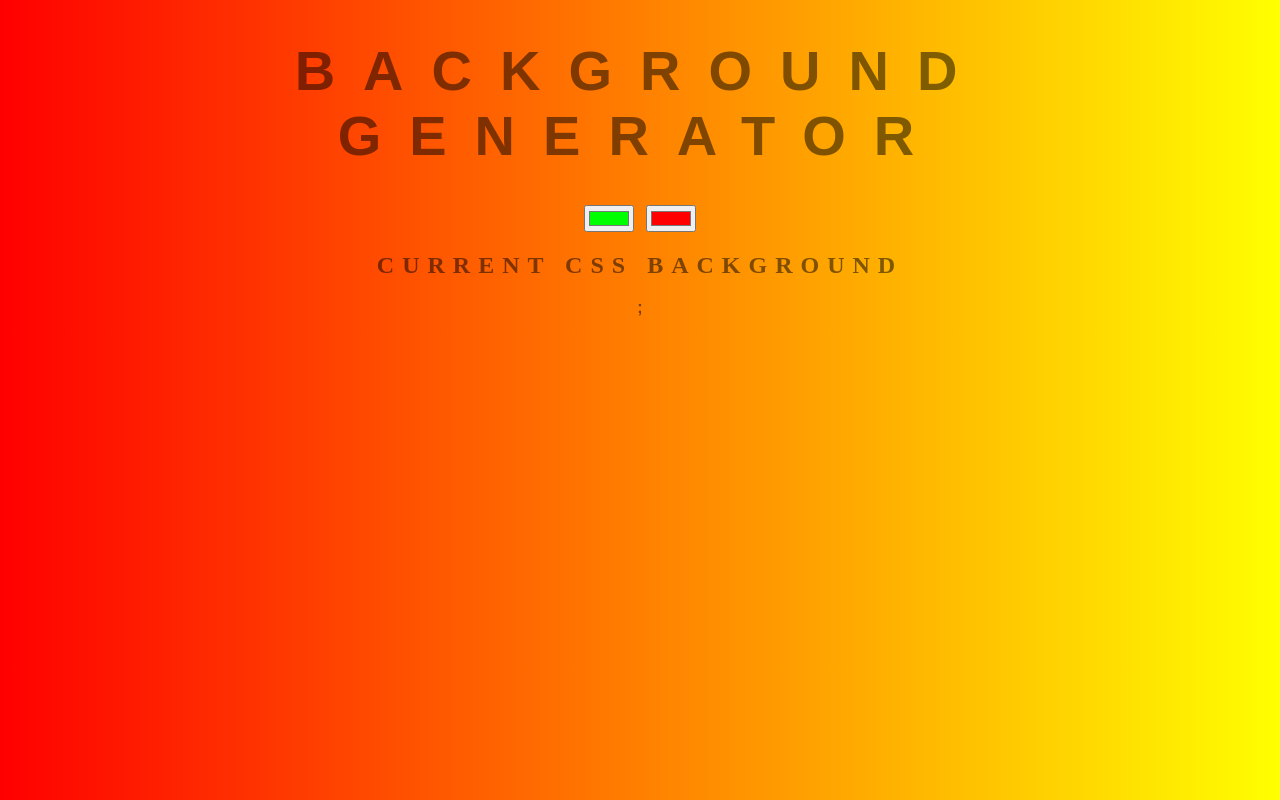
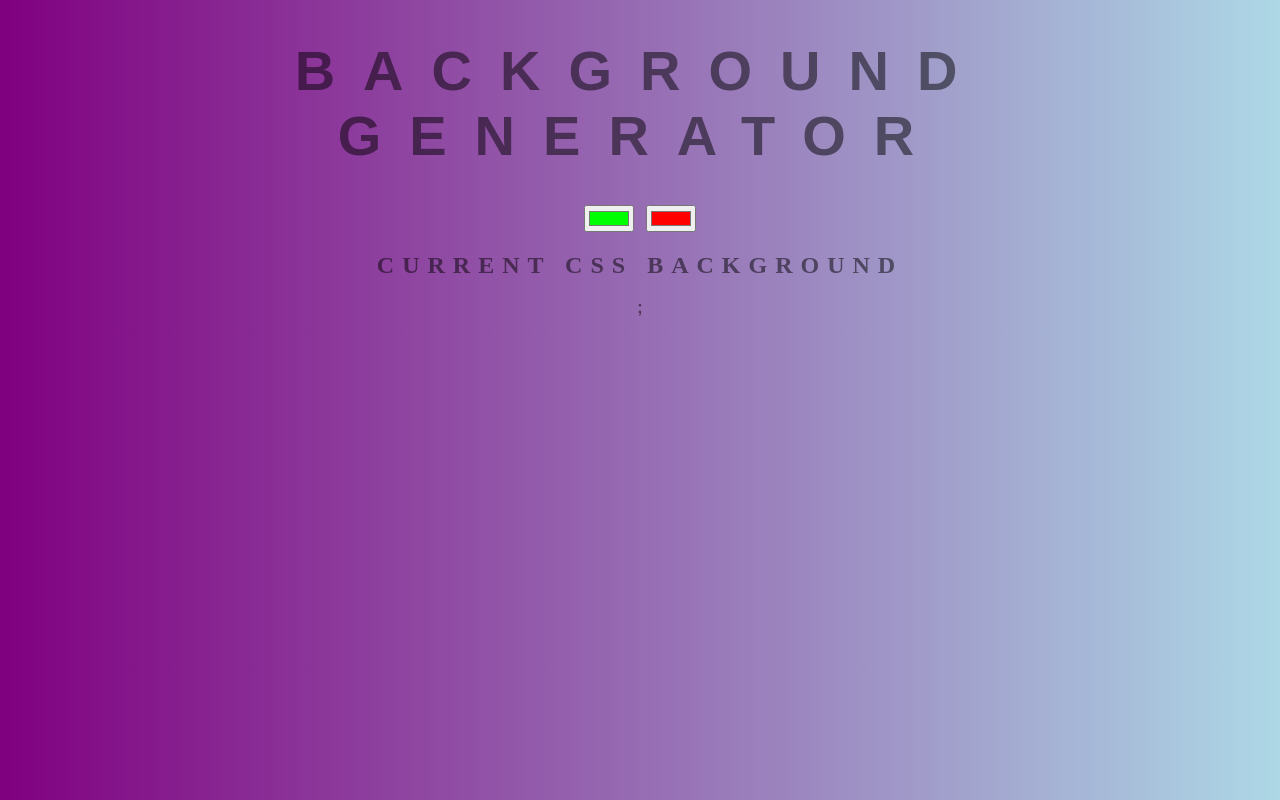
Before and after one commit to N1CH/gradient-generator, a plain HTML site: page index.html in a window 1280 px wide. Drawn offline with Linux system fonts and the light colour scheme.

Commit message:
Add files via upload

```diff
--- a/style.css
+++ b/style.css
@@ -5,7 +5,7 @@ body {
     text-transform: uppercase;
     letter-spacing: .5em;
     top: 15%;
-	background: linear-gradient(to right, red , yellow); /* Standard syntax */
+	background: linear-gradient(to right, purple , lightblue); /* Standard syntax */
 }
 
 h1 {
```
